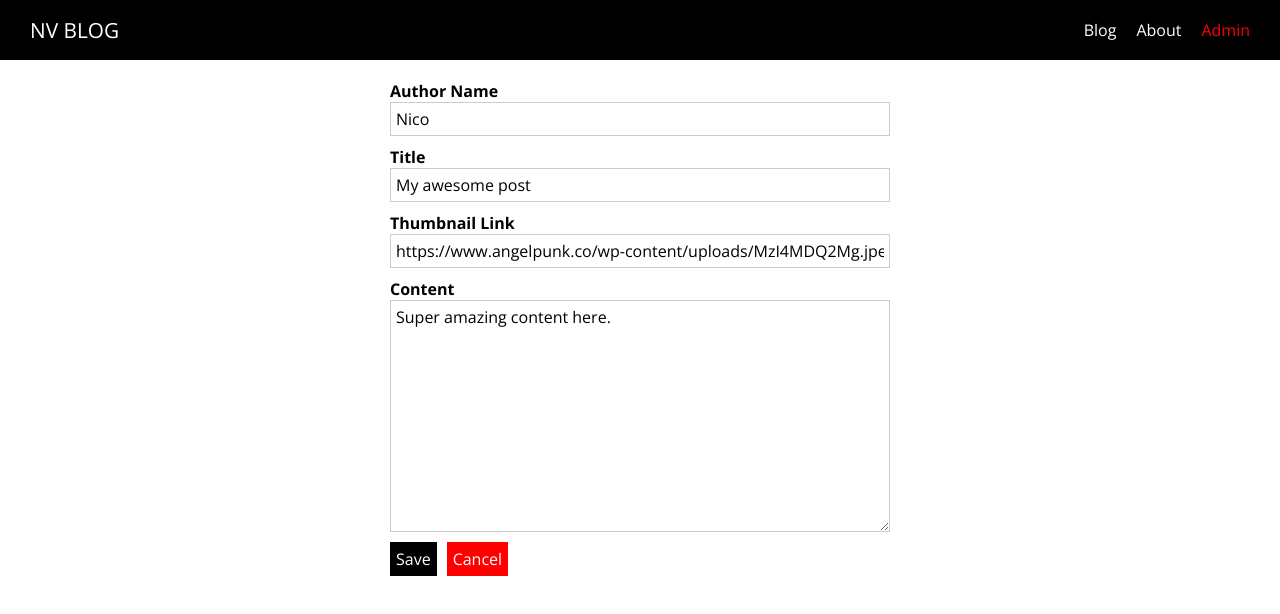
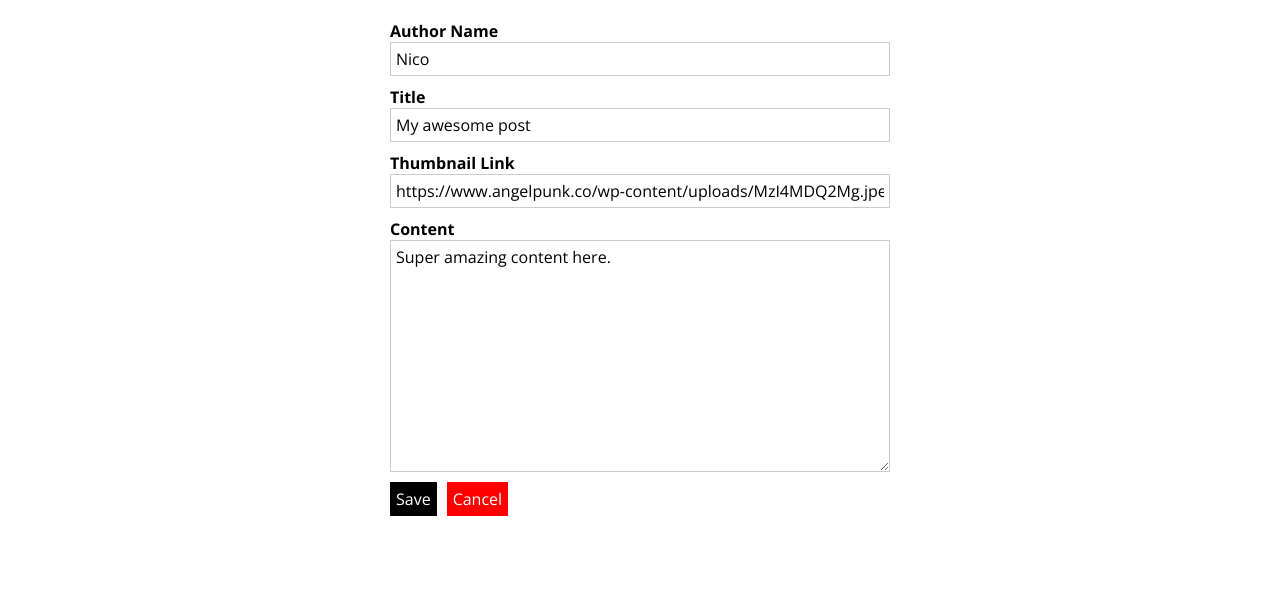
Before and after one commit to NiVanc/nuxt-blog, a Nuxt app: page /admin/1 in a window 1280 px wide. Shown: the top 614 px of the page. Built offline with nearby package versions, Linux system fonts and the light colour scheme.

Commit message:
Add a seperate layout for the admin area

```diff
--- /dev/null
+++ b/layouts/admin.vue
@@ -0,0 +1,15 @@
+<template>
+  <div>
+    <nuxt />
+  </div>
+</template>
+
+<style>
+html {
+  font-family: "Open Sans", sans-serif;
+}
+
+body {
+  margin: 0;
+}
+</style>
--- a/pages/admin/_postId.vue
+++ b/pages/admin/_postId.vue
@@ -10,6 +10,7 @@
 import AdminPostForm from "~/components/Admin/AdminPostForm";
 
 export default {
+  layout: "admin",
   components: {
     AdminPostForm
   },
--- a/pages/admin/index.vue
+++ b/pages/admin/index.vue
@@ -18,7 +18,8 @@
   components: {
     PostsList,
     AppButton
-  }
+  },
+  layout: "admin"
 };
 </script>
 
--- a/pages/admin/new-post.vue
+++ b/pages/admin/new-post.vue
@@ -12,7 +12,8 @@
 export default {
   components: {
     AdminPostForm
-  }
+  },
+  layout: "admin"
 };
 </script>
 
```
